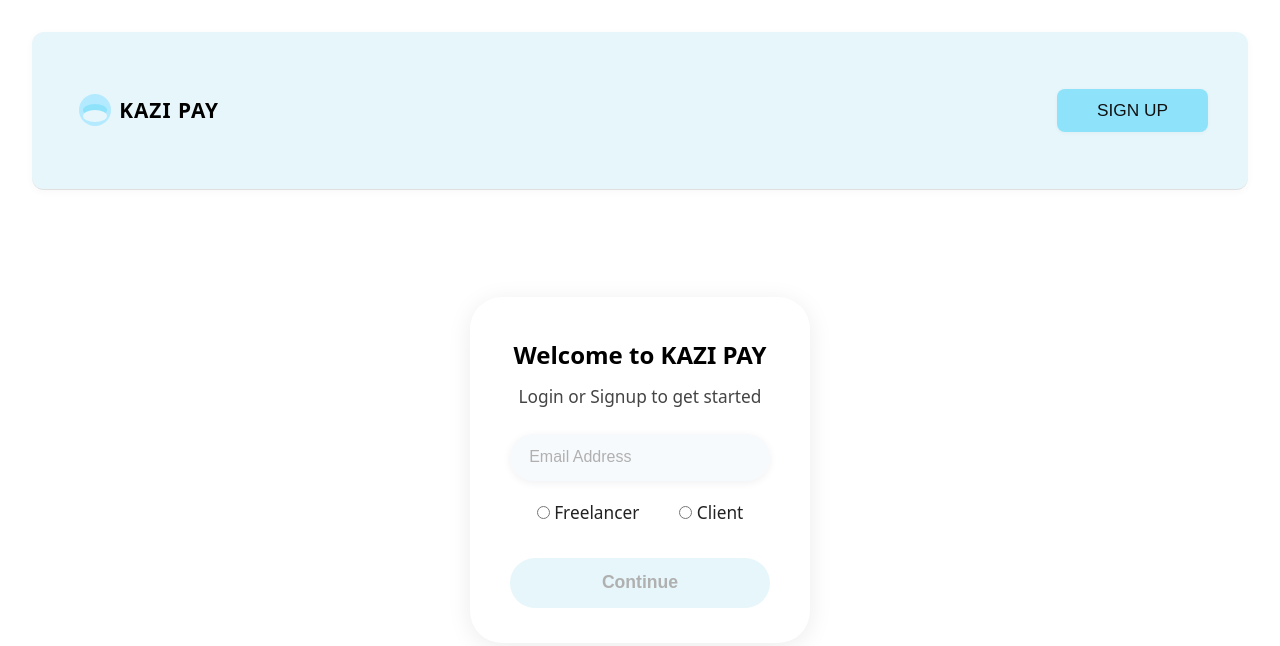
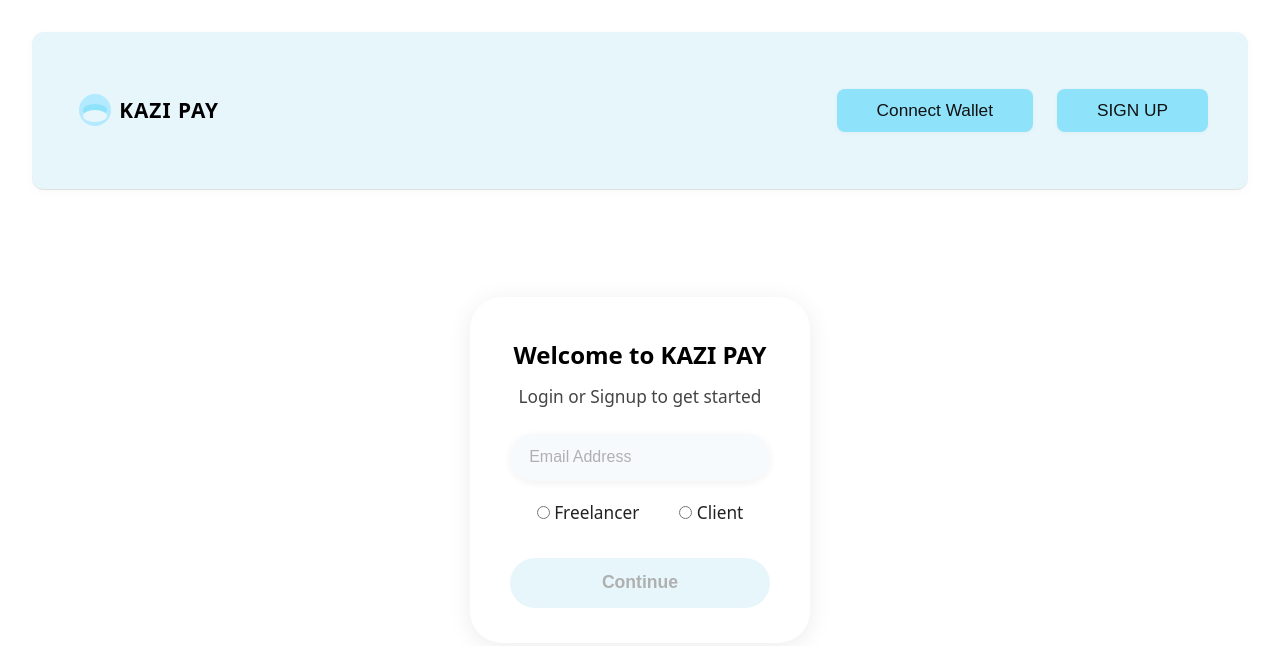
Before and after one commit to KismetKrystle/kazipay-app, a React (Vite) app in the folder frontend/: page /signup in a window 1280 px wide. Shown: the top 646 px of the page. Built offline with nearby package versions, Linux system fonts and the light colour scheme.

Commit message:
Connect wallet

```diff
--- a/frontend/src/Navbar.tsx
+++ b/frontend/src/Navbar.tsx
@@ -18,7 +18,7 @@ const Navbar: React.FC<NavbarProps> = ({ onSignupClick, isLoggedIn }) => (
       <span>KAZI PAY</span>
     </div>
     <div className="nav-actions">
-      {isLoggedIn && <button className="login-btn">LOGIN</button>}
+      {!isLoggedIn && <button className="login-btn">Connect Wallet</button>}
       <button className="signup-btn" onClick={onSignupClick}>SIGN UP</button>
     </div>
   </header>
```
